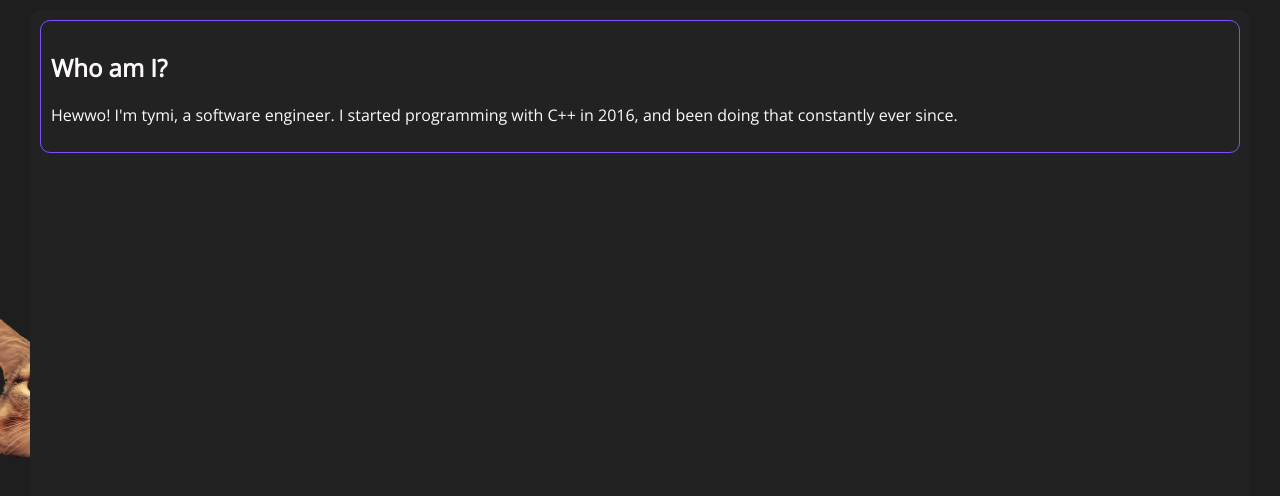
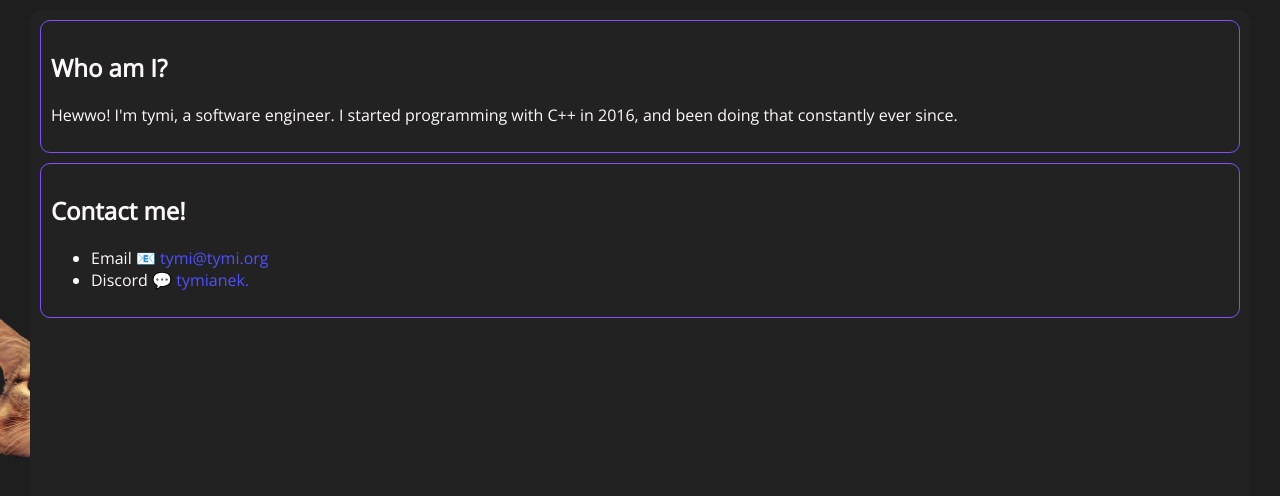
Before and after one commit to TymianekPL/tymi.org, a website: page index.html in a window 1280 px wide. Drawn offline with nearby package versions, Linux system fonts and the light colour scheme.

Commit message:
Add contact

```diff
--- a/index.html
+++ b/index.html
@@ -22,7 +22,17 @@
         <section>
             <h2>Who am I?</h2>
             <p>
-                Hewwo! I'm tymi, a software engineer. I started programming with C++ in 2016, and been doing that constantly ever since.
+                Hewwo! I'm tymi, a software engineer. I started programming with C++ in 2016, and been doing that
+                constantly ever since.
+            </p>
+        </section>
+        <section>
+            <h2>Contact me!</h2>
+            <p>
+            <ul>
+                <li>Email <a href="mailto:tymi@tymi.org">📧 tymi@tymi.org</a></li>
+                <li>Discord <a href="https://discord.com/users/1000654924591403108" target="_blank">💬 tymianek.</a></li>
+            </ul>
             </p>
         </section>
     </div>
--- a/styles.css
+++ b/styles.css
@@ -23,6 +23,9 @@ main .content {
     width: min(100%, 1200px);
     height: 100%;
     margin-block: 10px;
+    gap: 10px;
+    display: flex;
+    flex-direction: column;
 }
 
 section {
@@ -41,8 +44,16 @@ section:before {
     left: 0;
     width: 100%;
     height: 100%;
+    z-index: -1;
     background-color: inherit;
     transition: background-color 50ms ease-in-out;
+}
+a {
+    color: #5050ff;
+    text-decoration: none;
+}
+a:hover {
+    text-decoration: underline;
 }
 section:hover::before {
     background-color: rgba(255, 255, 255, 0.1);
```
